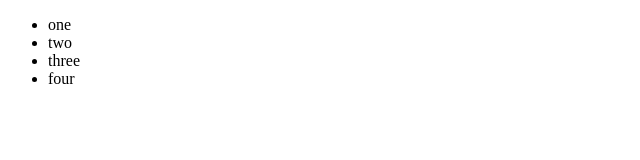
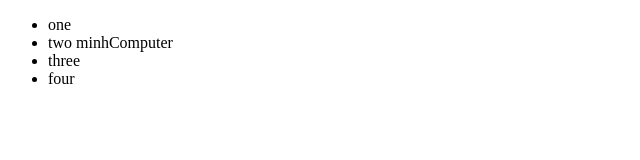
Before and after one commit to dev4lifes/duyenminhproject, a plain HTML site: page index.html in a window 1280 px wide. Shown: the full height of the page, 0-640 px from the left. Drawn offline with Linux system fonts and the light colour scheme.

Commit message:
modify li to minhComputer

```diff
--- a/index.html
+++ b/index.html
@@ -7,7 +7,7 @@
 	<div>
 		<ul>
 			<li>one</li>
-			<li>two</li>
+			<li>two minhComputer</li>
 			<li>three</li>
 			<li>four</li>
 		</ul>
```
